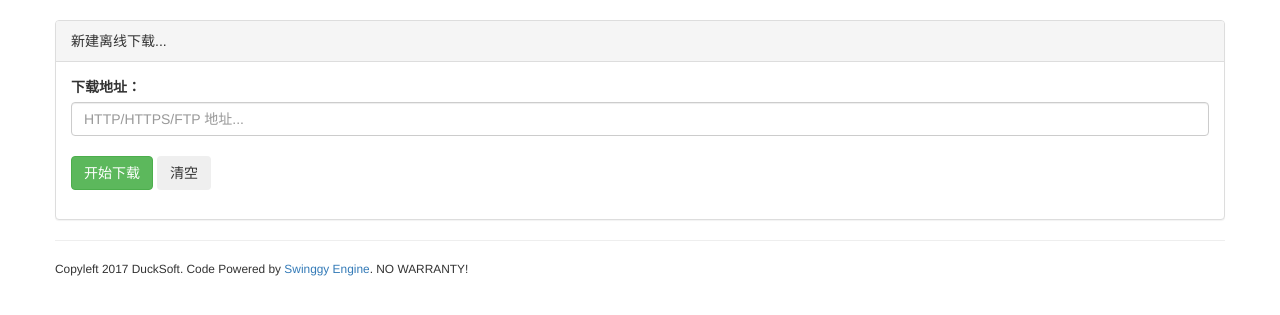
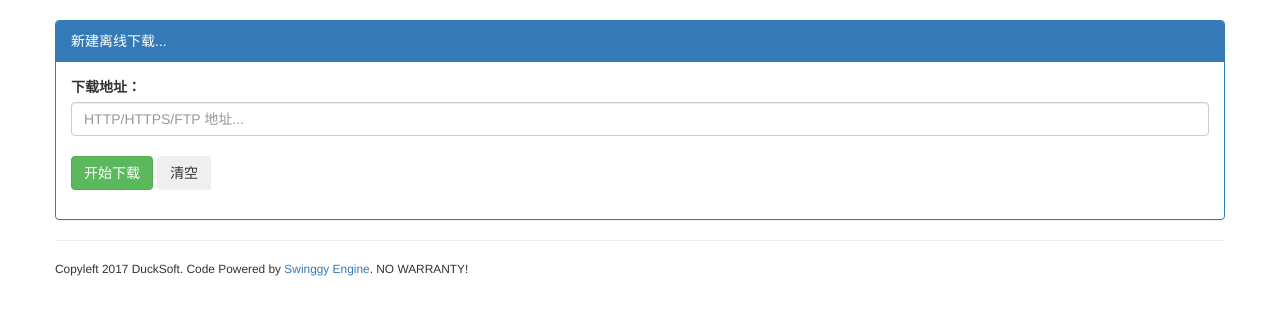
Before and after one commit to DuckSoft/Giggles, a PHP site: page / in a window 1280 px wide. Shown: the part 53-368 px from the top of the page. Run offline with PHP 8.4, Linux system fonts and the light colour scheme; the visitor is signed in with stand-in values (Sample User, id 1).

Commit message:
index.php: Tweaking
* Bootstrap: 调整主panel从panel-default到panel-primary
* 调整页脚Swinggy链接为空白页打开而非本页

```diff
--- a/index.php
+++ b/index.php
@@ -48,7 +48,7 @@ $sw->set([
         </div>
         <div class="container">
             <div class="row">
-                <div class="panel panel-default">
+                <div class="panel panel-primary">
                     <div class="panel-heading">新建离线下载...</div>
                     <div class="panel-body">
                         <form class="form-horizontal" action="download.php">
@@ -61,7 +61,7 @@ $sw->set([
                     </div>
                 </div>
                 <hr />
-                <small>Copyleft 2017 DuckSoft. Code Powered by <a href="https://github.com/DuckSoft/Swinggy">Swinggy Engine</a>. NO WARRANTY!</small>
+                <small>Copyleft 2017 DuckSoft. Code Powered by <a target="_blank" href="https://github.com/DuckSoft/Swinggy">Swinggy Engine</a>. NO WARRANTY!</small>
             </div>
         </div>
        </body>
```
